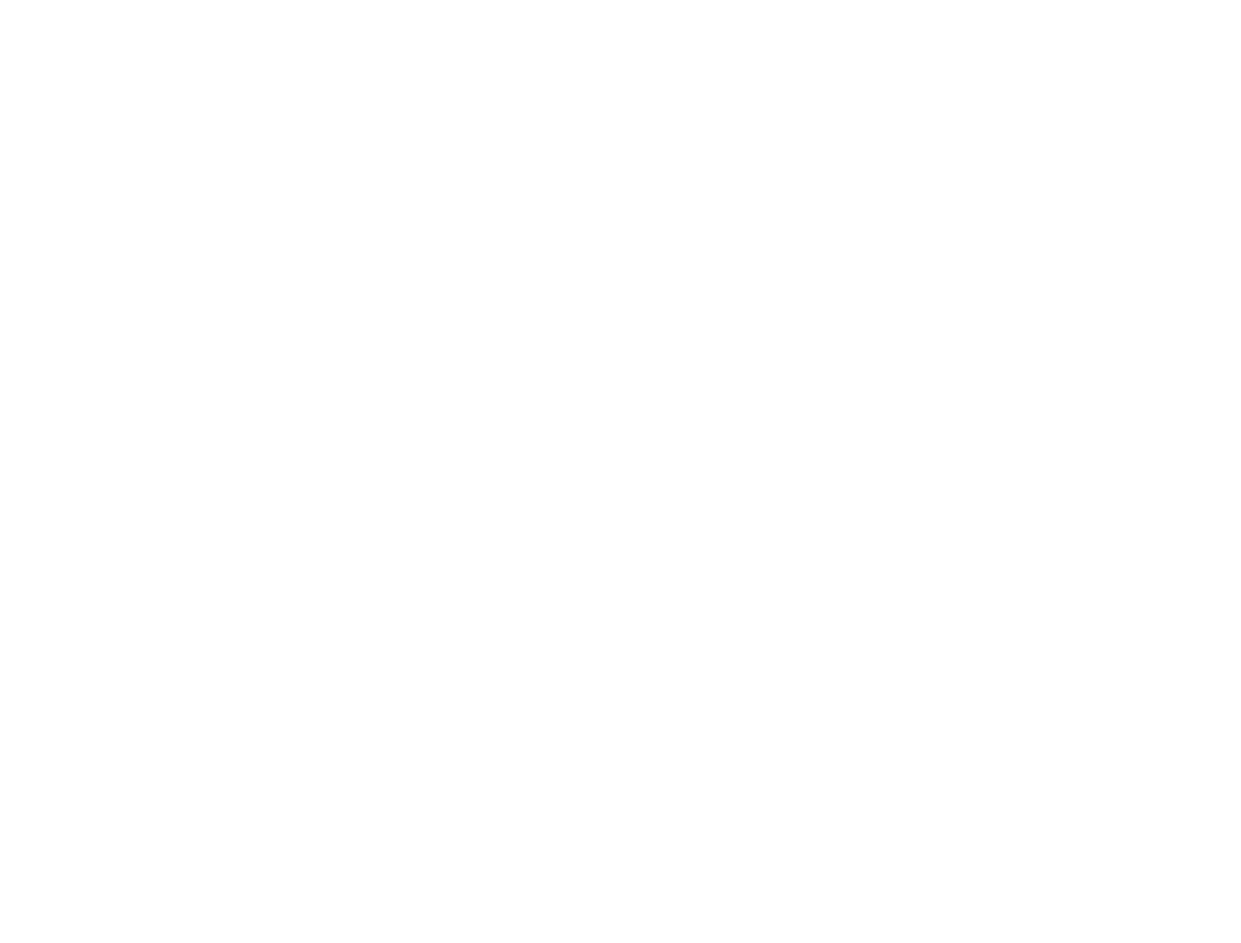
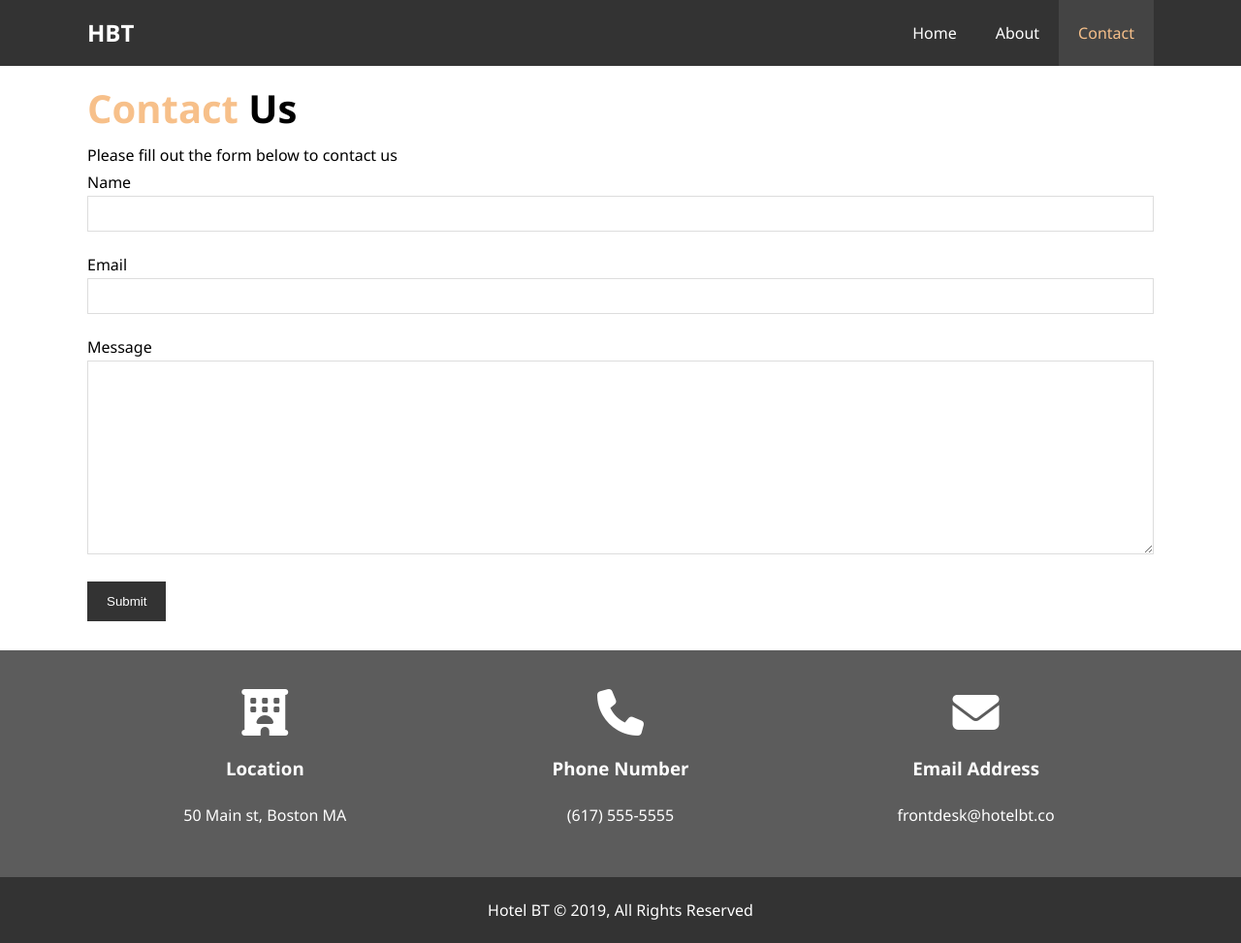
Before and after one commit to KedarDhere/Hotel-Website, a plain HTML site: page contact.html in a window 1280 px wide. Shown: the whole page at 97% size. Before the commit the page ends 800 px from the top, so only its background shows below. Drawn offline with Linux system fonts and the light colour scheme.

Commit message:
Development of contact page completed

```diff
--- a/contact.html
+++ b/contact.html
@@ -0,0 +1,79 @@
+<!DOCTYPE html>
+<html lang="en">
+<head>
+    <meta charset="UTF-8">
+    <meta http-equiv="X-UA-Compatible" content="IE=edge">
+    <meta name="viewport" content="width=device-width, initial-scale=1.0">
+    <meta name="description" content="Welcome to the most extraordinary hotel in Boston Massachusetts ">
+    <meta name="keywords" content="hotel, boston hotel, new england hotel">
+    <link rel = "stylesheet" href = "css/style.css">
+    <script src="https://kit.fontawesome.com/aea00f34c2.js" crossorigin="anonymous"></script>
+    <title>Hotel BT | Contact</title>
+</head>
+<body>
+    <header>
+        <nav id = "navbar">
+            <div class="container">
+                <h1 class="logo"><a href="index.html">HBT</a></h1>
+                <ul>
+                    <li><a href="index.html">Home</a></li>
+                    <li><a href="about.html">About</a></li>
+                    <li><a class= "current" href="contact.html">Contact</a></li>
+                </ul>
+        </div>
+        </nav>
+    </header>
+    <section id="contact-form" class="py3">
+        <div class="container">
+        <h1 class="l-heading"><span class="text-primary">Contact</span> Us</h1>
+        <p>Please fill out the form below to contact us</p>
+        <form action="process.php">
+            <div class="form-group">
+                <label for="name">Name</label>
+                <input type="text" name="name" id="name">
+            </div>
+
+            <div class="form-group">
+                <label for="email">Email</label>
+                <input type="email" name="email" id="email">
+            </div>
+
+            <div class="form-group">
+                <label for="message">Message</label>
+                <textarea name="message" id="message"></textarea>
+            </div>
+
+            <button type:Submit class="btn">Submit </button>
+        </form>
+    </div>
+    </section>
+
+
+    <div class="clr"></div>
+
+    <footer id="footer-information">
+        <div class="container">
+        <div class="location">
+            <i class="fa-solid fa-hotel fa-3x"></i>
+            <h3>Location</h3>
+            <p>50 Main st, Boston MA</p>
+        </div>
+
+        <div class="phone-number">
+            <i class="fa-solid fa-phone fa-3x"></i>
+            <h3>Phone Number</h3>
+            <p>(617) 555-5555</p>
+        </div>
+        <div class="email-address">
+            <i class="fa-solid fa-envelope fa-3x"></i>
+            <h3>Email Address</h3>
+            <p>frontdesk@hotelbt.co</p>
+        </div>
+    </div>
+    </footer>
+
+    <footer id="main-footer" class="bg-dark">
+        <p></p> Hotel BT &copy; 2019, All Rights Reserved</p>
+    </footer>
+</body>
+</html>
--- a/css/style.css
+++ b/css/style.css
@@ -197,13 +197,6 @@ p {
     margin-bottom: 20px;
 }
 
-/* Footer*/
-#main-footer {
-    text-align: center;
-    padding: 20px;
-    color: #fff;
-}
-
 /*About Page*/
 
 #about-info .about-info-img{
@@ -260,3 +253,62 @@ p {
     padding: 20px;
     margin-bottom: 40px;
 }
+
+/* Contact*/
+
+#contact-form .form-group {
+   margin-bottom: 20px;
+}
+
+#contact-form .form-group input,
+#contact-form .form-group textarea {
+    width: 100%;
+    padding: 10px;
+    border: 1px #ddd solid;
+}
+
+#contact-form .form-group textarea {
+    height:200px;
+}
+
+#contact-form .form-group input:focus,
+#contact-form .form-group textarea:focus {
+    outline: none;
+    border-color:#f7c08a;
+}
+
+/* Footer*/
+
+#footer-information{
+    background: #444444de;
+    padding:40px;
+    text-align: center;
+    color: #fff;
+}
+
+.location {
+    float:left;
+    width: 33.33%;
+    padding-bottom: 10px;
+}
+
+.phone-number {
+    float:left;
+    width: 33.33%;
+    padding-bottom: 10px;
+}
+
+.email-address{
+    float:left;
+    width: 33.33%;
+    padding-bottom: 10px;
+}
+
+#footer-information i {
+    padding-bottom: 20px;;
+}
+#main-footer {
+    text-align: center;
+    padding: 20px;
+    color: #fff;
+}
```
